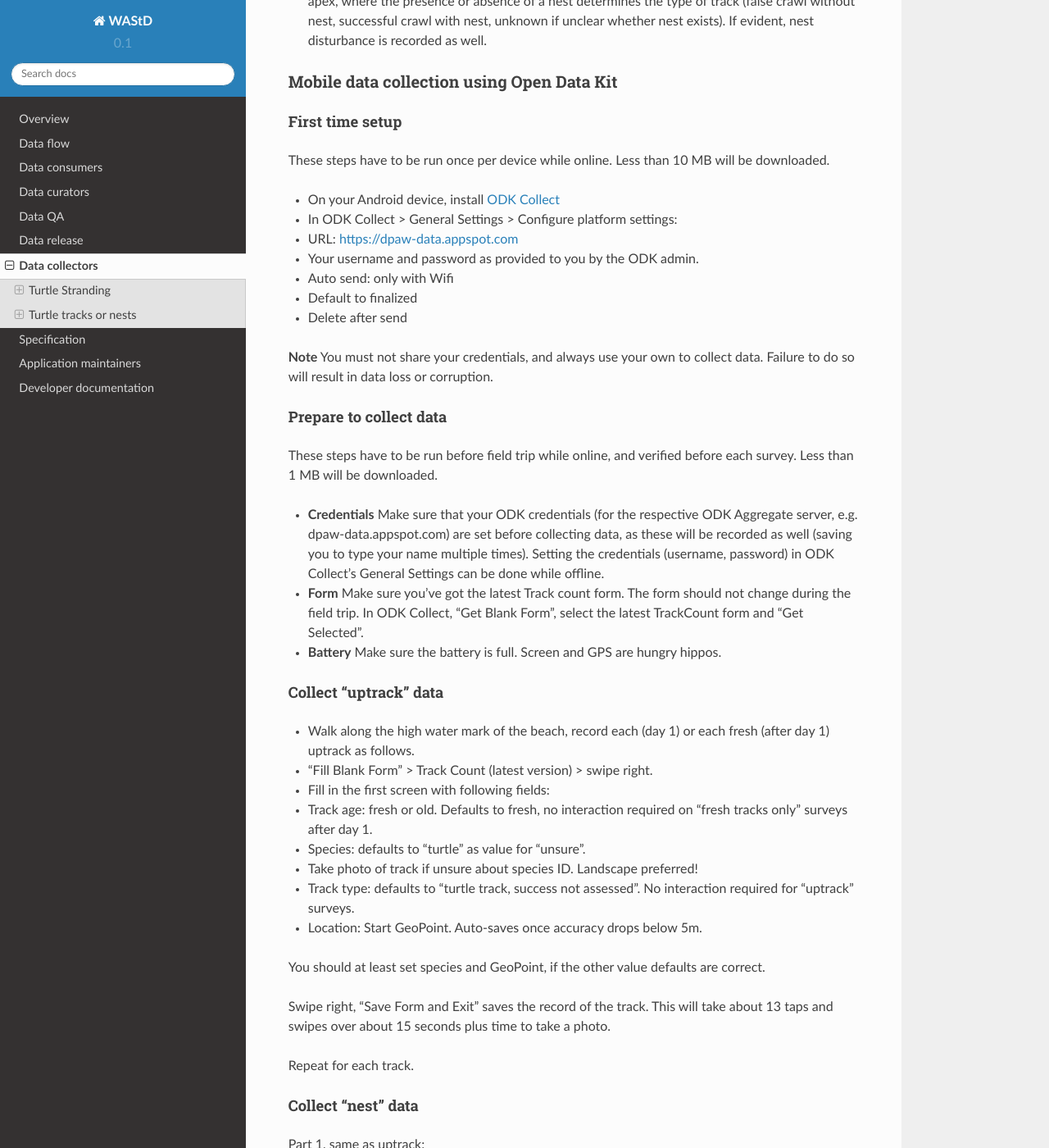
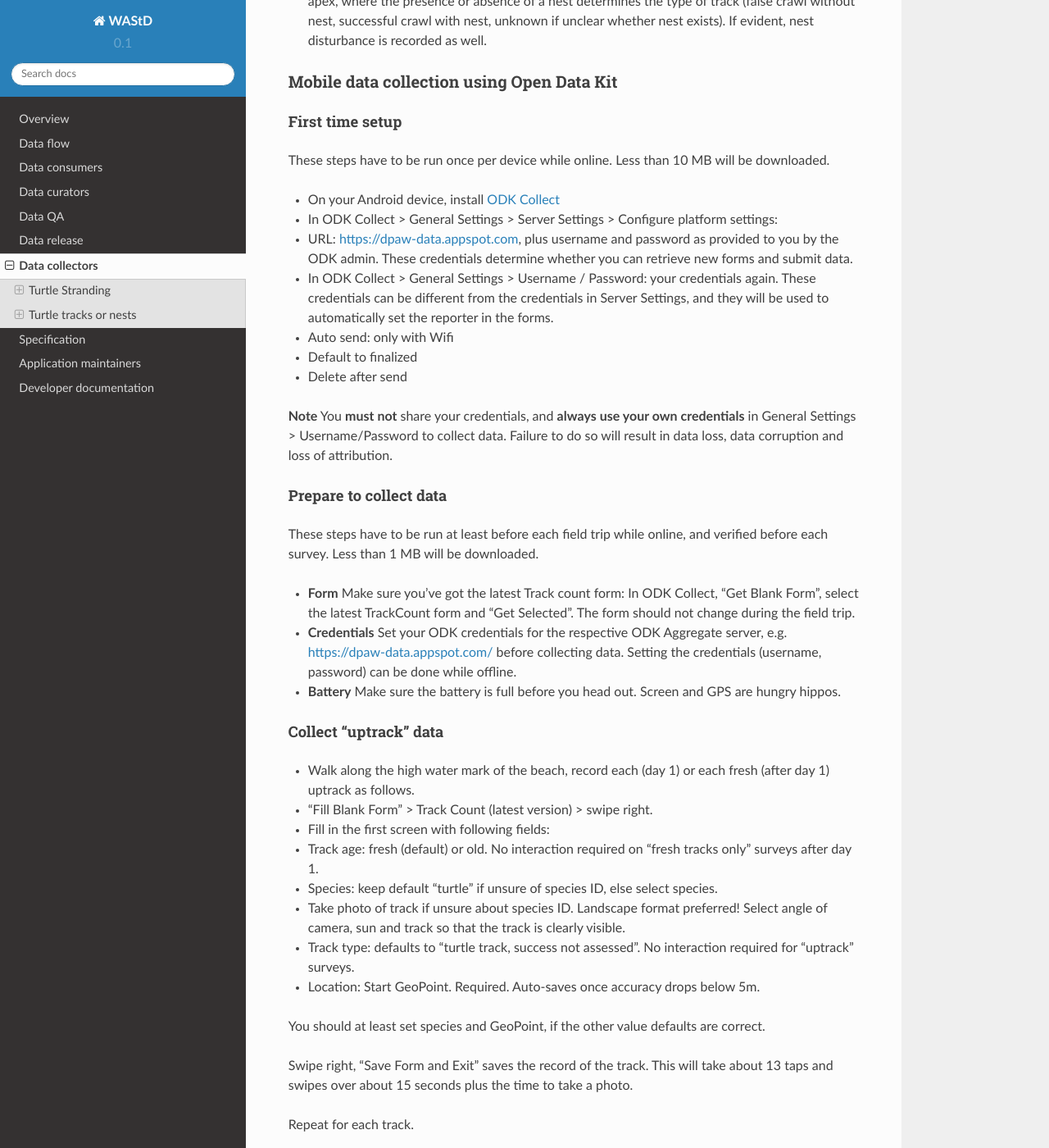
Before and after one commit to dbca-wa/wastd, a Sphinx documentation site: the page built from docs/data_collectors.rst, in a window 1280 px wide and 1400 px high, scrolled down 1076 px. Shown: the whole window at 82% size. Built offline with Sphinx 7.4.7 and the Read the Docs theme 2.0.0, drawn with Linux system fonts in a browser that asks for light colours; some of the changed text lies outside the part shown.

Commit message:
updated data collection docs for tracks

```diff
--- a/docs/data_collectors.rst
+++ b/docs/data_collectors.rst
@@ -55,33 +55,38 @@ First time setup
 These steps have to be run once per device while online. Less than 10 MB will be
 downloaded.
 
-* On your Android device, install `ODK Collect <https://play.google.com/store/apps/details?id=org.odk.collect.android>`_
-* In ODK Collect > General Settings > Configure platform settings:
-* URL: https://dpaw-data.appspot.com
-* Your username and password as provided to you by the ODK admin.
+* On your Android device, install
+  `ODK Collect <https://play.google.com/store/apps/details?id=org.odk.collect.android>`_
+* In ODK Collect > General Settings > Server Settings > Configure platform settings:
+* URL: https://dpaw-data.appspot.com, plus username and password as provided to
+  you by the ODK admin. These credentials determine whether you can retrieve new
+  forms and submit data.
+* In ODK Collect > General Settings > Username / Password: your credentials again.
+  These credentials can be different from the credentials in Server Settings,
+  and they will be used to automatically set the reporter in the forms.
 * Auto send: only with Wifi
 * Default to finalized
 * Delete after send
 
-**Note** You must not share your credentials, and always use your own to collect data.
-Failure to do so will result in data loss or corruption.
+**Note** You **must not** share your credentials, and
+**always use your own credentials** in General Settings > Username/Password
+to collect data. Failure to do so will result in data loss, data corruption and
+loss of attribution.
 
 
 Prepare to collect data
-^^^^^^^^^^^^^^^^^^^^^^^^^
-These steps have to be run before field trip while online,
-and verified before each survey.
-Less than 1 MB will be downloaded.
+^^^^^^^^^^^^^^^^^^^^^^^
+These steps have to be run at least before each field trip while online,
+and verified before each survey. Less than 1 MB will be downloaded.
 
-* **Credentials** Make sure that your ODK credentials
-  (for the respective ODK Aggregate server, e.g. dpaw-data.appspot.com) are set
-  before collecting data, as these will be recorded as well (saving you to type
-  your name multiple times). Setting the credentials (username, password) in
-  ODK Collect's General Settings can be done while offline.
-* **Form** Make sure you've got the latest Track count form. The form should not change
-  during the field trip. In ODK Collect, "Get Blank Form", select the latest
-  TrackCount form and "Get Selected".
-* **Battery** Make sure the battery is full. Screen and GPS are hungry hippos.
+* **Form** Make sure you've got the latest Track count form:
+  In ODK Collect, "Get Blank Form", select the latest TrackCount form and "Get Selected".
+  The form should not change during the field trip.
+* **Credentials** Set your ODK credentials for the respective ODK Aggregate server,
+  e.g. https://dpaw-data.appspot.com/ before collecting data.
+  Setting the credentials (username, password) can be done while offline.
+* **Battery** Make sure the battery is full before you head out.
+  Screen and GPS are hungry hippos.
 
 Collect "uptrack" data
 ^^^^^^^^^^^^^^^^^^^^^^
@@ -90,45 +95,35 @@ Collect "uptrack" data
   (after day 1) uptrack as follows.
 * "Fill Blank Form" > Track Count (latest version) > swipe right.
 * Fill in the first screen with following fields:
-* Track age: fresh or old. Defaults to fresh, no interaction required on "fresh
-  tracks only" surveys after day 1.
-* Species: defaults to "turtle" as value for "unsure".
-* Take photo of track if unsure about species ID. Landscape preferred!
-* Track type: defaults to "turtle track, success not assessed". No interaction
-  required for "uptrack" surveys.
-* Location: Start GeoPoint. Auto-saves once accuracy drops below 5m.
+* Track age: fresh (default) or old.
+  No interaction required on "fresh tracks only" surveys after day 1.
+* Species: keep default "turtle"  if unsure of species ID, else select species.
+* Take photo of track if unsure about species ID. Landscape format preferred!
+  Select angle of camera, sun and track so that the track is clearly visible.
+* Track type: defaults to "turtle track, success not assessed".
+  No interaction required for "uptrack" surveys.
+* Location: Start GeoPoint. Required. Auto-saves once accuracy drops below 5m.
 
 You should at least set species and GeoPoint, if the other value defaults are correct.
 
 Swipe right, "Save Form and Exit" saves the record of the track.
-This will take about 13 taps and swipes over about 15 seconds plus time to take a photo.
+This will take about 13 taps and swipes over about 15 seconds plus the time to take a photo.
 
 Repeat for each track.
 
 Collect "nest" data
 ^^^^^^^^^^^^^^^^^^^
 
-Part 1, same as uptrack:
-
-* Walk along the high water mark of the beach, record each (day 1) or each fresh
-  (after day 1) uptrack as follows.
-* "Fill Blank Form" > Track Count (latest version) > swipe right.
-* Fill in the first screen with following fields:
-* Track age: fresh or old. Defaults to fresh, no interaction required on "fresh
-  tracks only" surveys after day 1.
-* Species: defaults to "turtle" as value for "unsure".
-* Take photo of track if unsure about species ID. Landscape is preferred!
-
-Part 2, in addition to uptrack:
+Part 1: same screen as uptrack up to photo of track. Resuming from track type:
 
 * Follow the track until you find the nest or downtrack.
 * Depending on presence of nest, set type (false crawl if no nest present,
-  successful crawl if nest present)
+  successful crawl if nest present).
 * Record the location of the nest, or track apex.
 * Swipe right. If nest is present, fill in the "nest" screen.
 * Swipe right. If disturbance is evident, you will be asked to
-  "Add a new Disturbance observation group" - do this for each distinct disturbance
-  cause.
+  "Add a new Disturbance observation group" - do this for each distinct
+  disturbance cause.
 * Once all (typically one) disturbance causes are recorded, swipe right, select
   "Do not add", "Save form and Exit".
 
```
